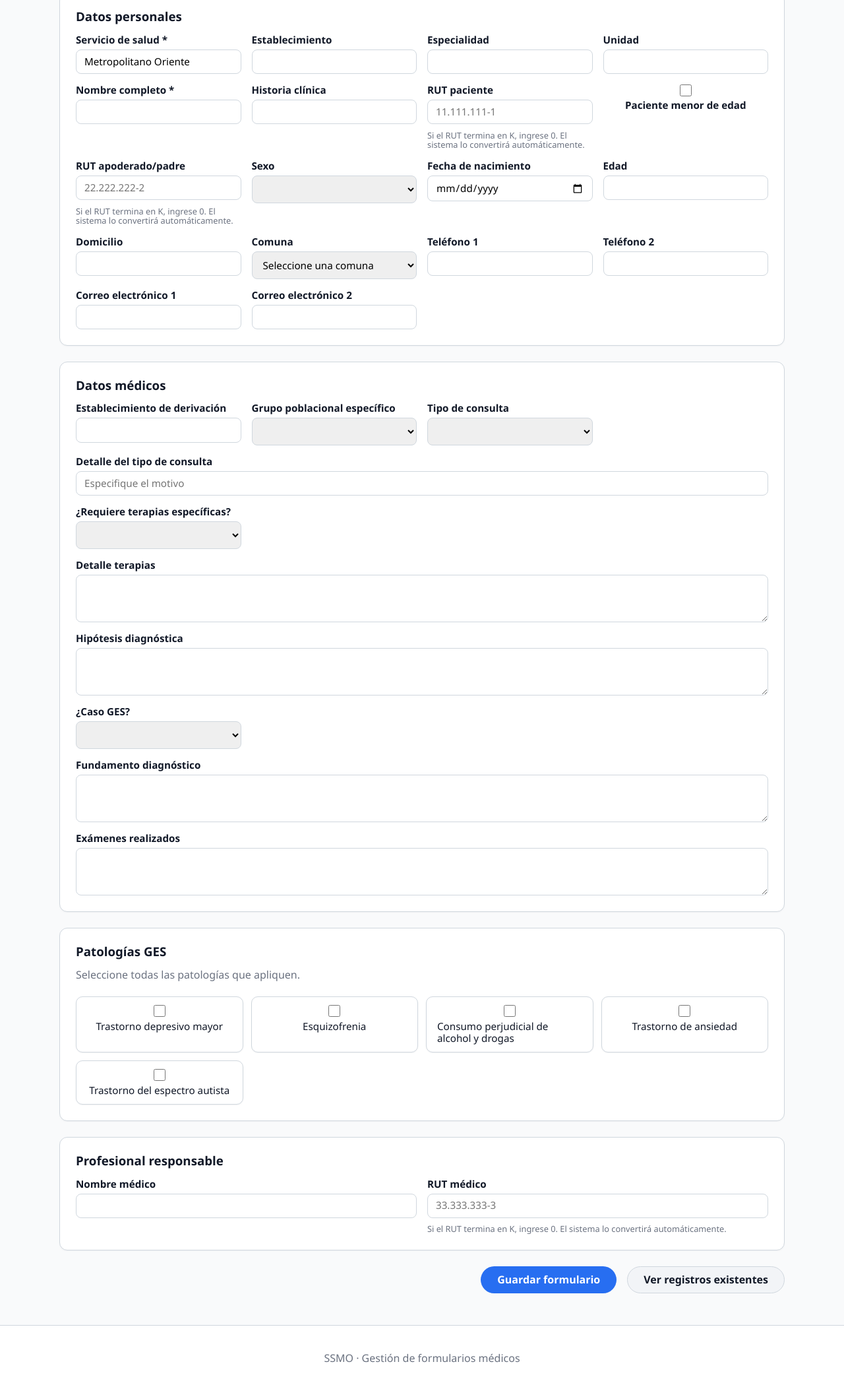
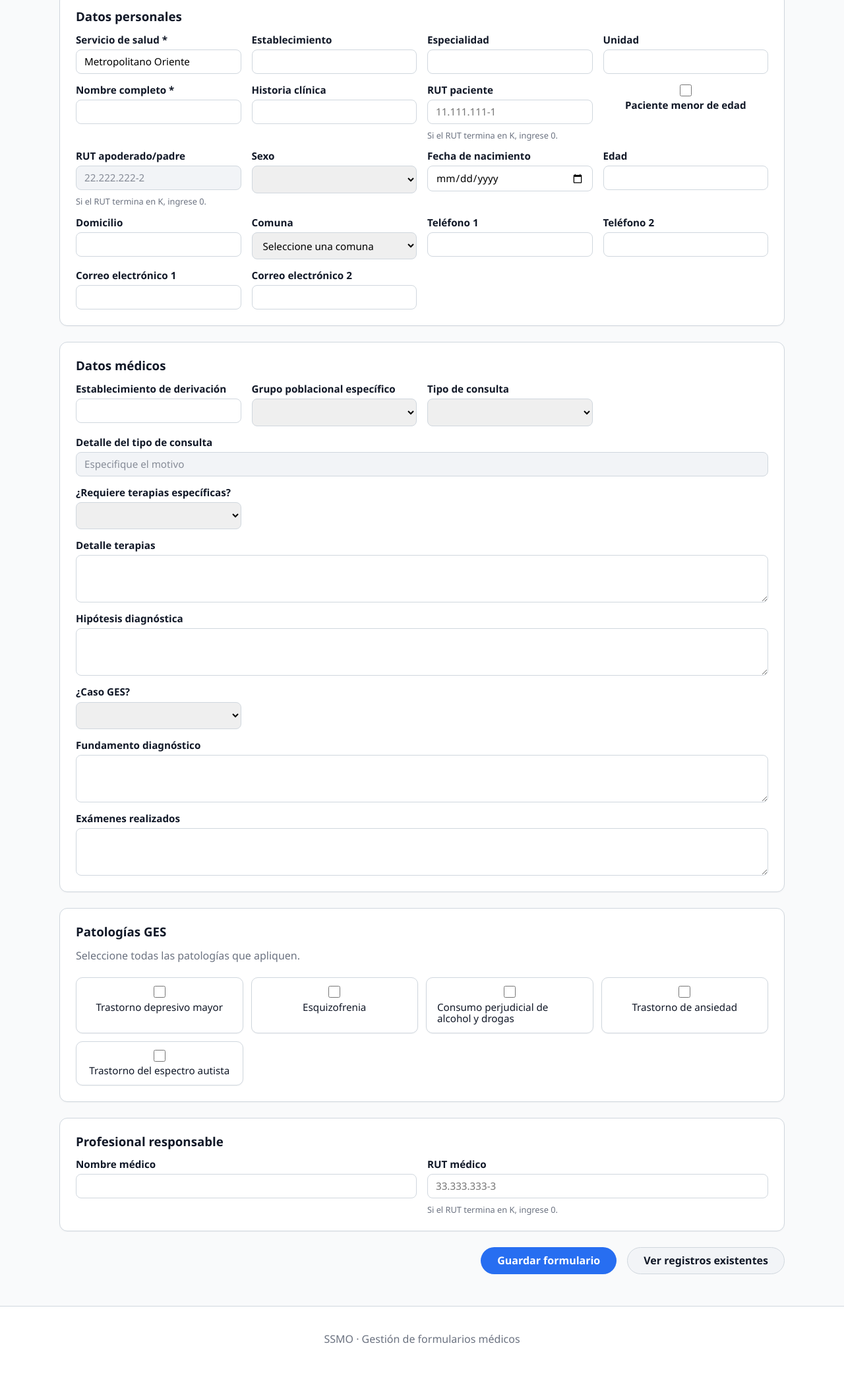
Before and after one commit to Campbeel/SSMO, a Flask app: page / in a window 1280 px wide. Shown: the part 242-2350 px from the top of the page at 66% size. After the commit the page ends 2278 px from the top, so only its background shows below. Run offline with Flask 3, Linux system fonts and the light colour scheme.

Commit message:
Keep optional fields disabled until activated

```diff
--- a/static/form.js
+++ b/static/form.js
@@ -133,15 +133,16 @@ document.addEventListener('DOMContentLoaded', () => {
 
   if (menorToggle && menorField) {
     const toggleMenor = () => {
-      const visible = menorToggle.checked;
-      menorField.hidden = !visible;
-      if (!visible) {
-        const campo = menorField.querySelector('input');
-        if (campo) {
+      const habilitado = menorToggle.checked;
+      const campo = menorField.querySelector('input');
+      if (campo) {
+        campo.disabled = !habilitado;
+        if (!habilitado) {
           campo.value = '';
           campo.setCustomValidity('');
         }
       }
+      menorField.classList.toggle('field-disabled', !habilitado);
     };
     menorToggle.addEventListener('change', toggleMenor);
     toggleMenor();
@@ -150,11 +151,15 @@ document.addEventListener('DOMContentLoaded', () => {
   if (consultaSelector && consultaOtro) {
     const actualizarConsulta = () => {
       const esOtro = consultaSelector.value === 'Otro';
-      consultaOtro.hidden = !esOtro;
       const campo = consultaOtro.querySelector('input');
-      if (!esOtro && campo) {
-        campo.value = '';
+      if (campo) {
+        campo.disabled = !esOtro;
+        if (!esOtro) {
+          campo.value = '';
+          campo.setCustomValidity('');
+        }
       }
+      consultaOtro.classList.toggle('field-disabled', !esOtro);
     };
     consultaSelector.addEventListener('change', actualizarConsulta);
     actualizarConsulta();
--- a/static/styles.css
+++ b/static/styles.css
@@ -138,6 +138,16 @@ h2 {
 
 .field-grid textarea {
   resize: vertical;
+}
+
+.field-grid label.field-disabled input {
+  background: var(--secondary);
+  color: var(--muted);
+  cursor: not-allowed;
+}
+
+.field-grid label.field-disabled input::placeholder {
+  color: rgba(107, 114, 128, 0.8);
 }
 
 .field-grid label.wide {
--- a/templates/form.html
+++ b/templates/form.html
@@ -50,16 +50,23 @@
         <label>
           <span>RUT paciente</span>
           <input type="text" name="rut" value="{{ campos.rut }}" placeholder="11.111.111-1" data-rut />
-          <small class="field-note">Si el RUT termina en K, ingrese 0. El sistema lo convertirá automáticamente.</small>
+          <small class="field-note">Si el RUT termina en K, ingrese 0.</small>
         </label>
         <label class="checkbox-inline">
           <input type="checkbox" id="menor-edad" {% if campos.rut_padre %}checked{% endif %} />
           <span>Paciente menor de edad</span>
         </label>
-        <label data-menor-field {% if not campos.rut_padre %}hidden{% endif %}>
+        <label data-menor-field class="{% if not campos.rut_padre %}field-disabled{% endif %}">
           <span>RUT apoderado/padre</span>
-          <input type="text" name="rut_padre" value="{{ campos.rut_padre }}" placeholder="22.222.222-2" data-rut />
-          <small class="field-note">Si el RUT termina en K, ingrese 0. El sistema lo convertirá automáticamente.</small>
+          <input
+            type="text"
+            name="rut_padre"
+            value="{{ campos.rut_padre }}"
+            placeholder="22.222.222-2"
+            data-rut
+            {% if not campos.rut_padre %}disabled{% endif %}
+          />
+          <small class="field-note">Si el RUT termina en K, ingrese 0.</small>
         </label>
         <label>
           <span>Sexo</span>
@@ -136,9 +143,15 @@
             {% endfor %}
           </select>
         </label>
-        <label class="wide" data-consulta-otro {% if consulta_seleccion != 'Otro' %}hidden{% endif %}>
+        <label class="wide {% if consulta_seleccion != 'Otro' %}field-disabled{% endif %}" data-consulta-otro>
           <span>Detalle del tipo de consulta</span>
-          <input type="text" name="tipo_consulta_otro" value="{{ consulta_detalle }}" placeholder="Especifique el motivo" />
+          <input
+            type="text"
+            name="tipo_consulta_otro"
+            value="{{ consulta_detalle }}"
+            placeholder="Especifique el motivo"
+            {% if consulta_seleccion != 'Otro' %}disabled{% endif %}
+          />
         </label>
         <label>
           <span>¿Requiere terapias específicas?</span>
@@ -199,7 +212,7 @@
         <label>
           <span>RUT médico</span>
           <input type="text" name="rut_medico" value="{{ campos.rut_medico }}" placeholder="33.333.333-3" data-rut />
-          <small class="field-note">Si el RUT termina en K, ingrese 0. El sistema lo convertirá automáticamente.</small>
+          <small class="field-note">Si el RUT termina en K, ingrese 0.</small>
         </label>
       </div>
     </section>
```
